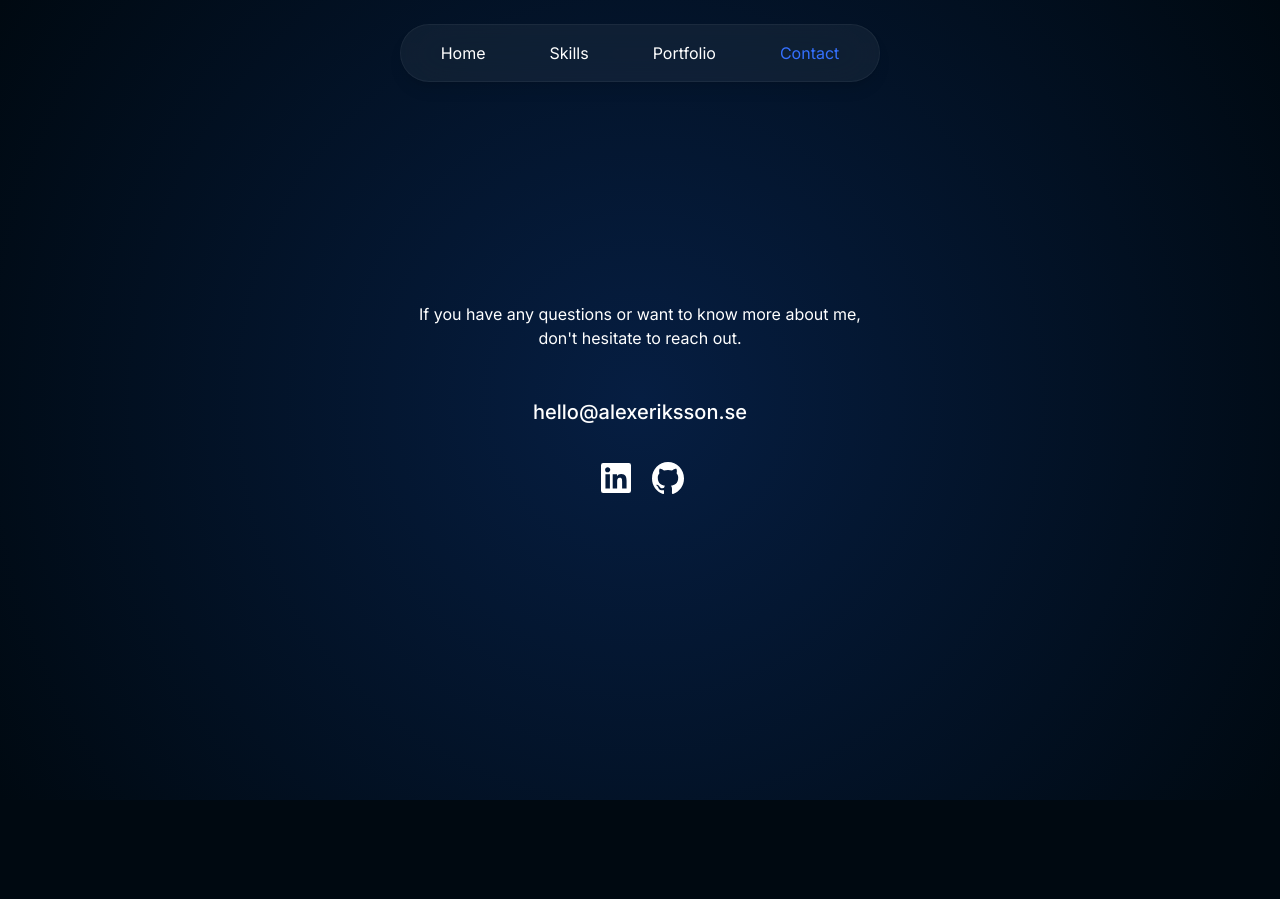
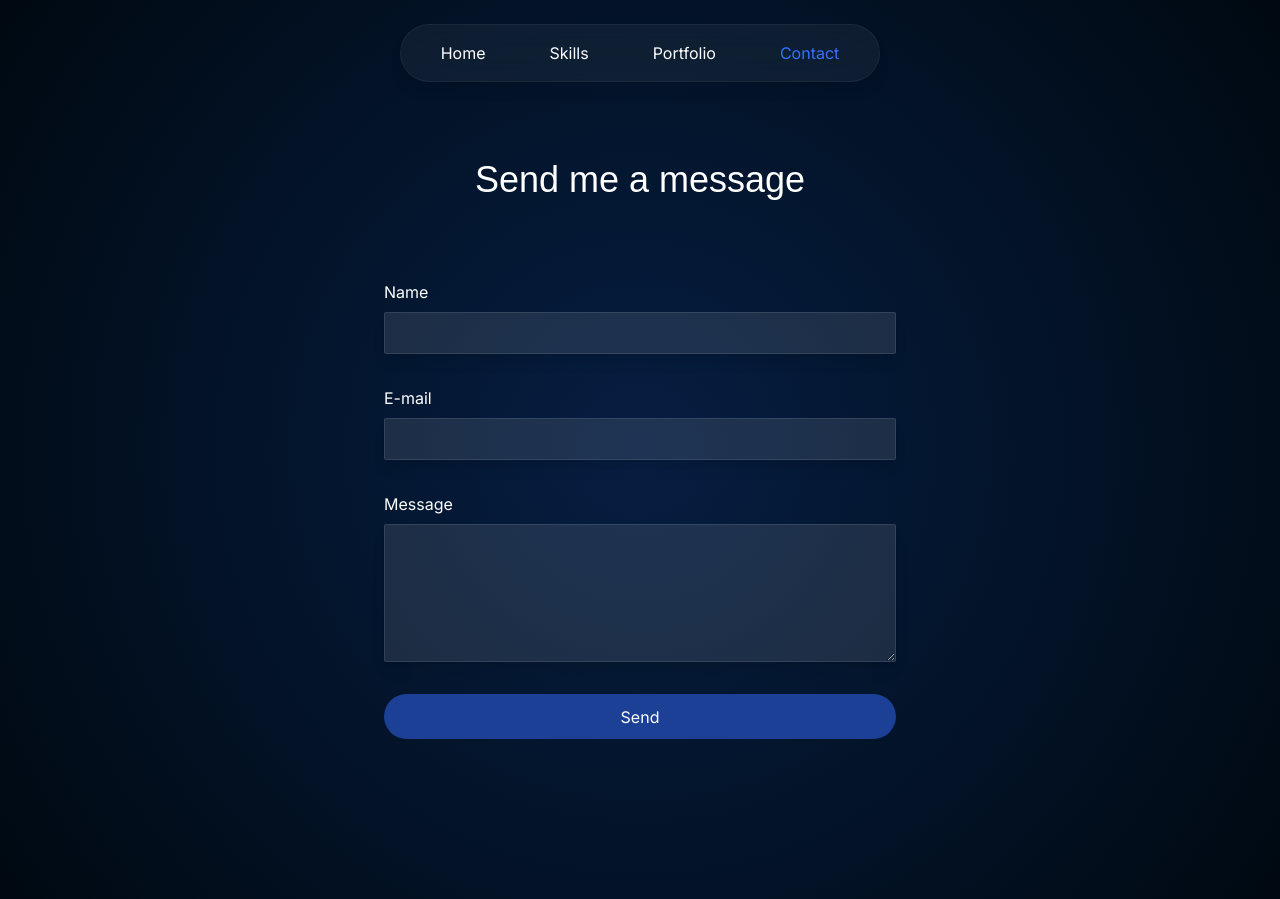
Before and after one commit to alexanderiksson/Portfolio, a React (Vite) app: page /contact in a window 1280 px wide. Before the commit the page ends 800 px from the top, so only its background shows below. Built offline with nearby package versions, Linux system fonts and the light colour scheme; no server answers; a web font is replaced by a local one.

Commit message:
Added contact form

```diff
--- /dev/null
+++ b/src/components/ContactForm.jsx
@@ -0,0 +1,89 @@
+import React, { useState } from 'react';
+
+const ContactForm = () => {
+
+    const [alert, setAlert] = useState("")
+    const [alertStyle, setAlertStyle] = useState("")
+
+    const handleSubmit = (e) => {
+        e.preventDefault()
+
+        const form = e.target
+        const data = {
+            name: form.name.value,
+            email: form.email.value,
+            msg: form.message.value
+        }
+
+        if (!data.name || !data.email || !data.msg) {
+
+            setAlert("Please fill out all fields!")
+            setAlertStyle("bg-red-500")
+
+        } else {
+
+            const webhook = import.meta.env.VITE_ZAPIER_HOOK_URL
+
+            fetch(webhook, {
+                method: "POST",
+                body: JSON.stringify(data)
+            })
+            .then(response => {
+                if (!response.ok) {
+                    throw new Error(response.status)
+                }
+                setAlert("Your message has been sent!")
+                setAlertStyle("bg-green-500")
+                form.reset()
+            })
+            .catch(error => {
+                console.error(error)
+                setAlert("Something went wrong!")
+                setAlertStyle("bg-red-500")
+            })
+        }
+
+    }
+
+    return(
+        <form className="w-full max-w-lg flex flex-col gap-8" onSubmit={handleSubmit}>
+            <div className="flex flex-col gap-2">
+                <label htmlFor="name">Name</label>
+                <input
+                    className="p-2 rounded-sm bg-white bg-opacity-10 border border-white border-opacity-10 shadow-lg"
+                    type="text"
+                    id="name"
+                    name="name"
+                    required
+                />
+            </div>
+            <div className="flex flex-col gap-2">
+                <label htmlFor="email">E-mail</label>
+                <input
+                    className="p-2 rounded-sm bg-white bg-opacity-10 border border-white border-opacity-10 shadow-lg"
+                    type="email"
+                    id="email"
+                    name="email"
+                    required
+                />
+            </div>
+            <div className="flex flex-col gap-2">
+                <label htmlFor="message">Message</label>
+                <textarea
+                    className="p-2 rounded-sm bg-white bg-opacity-10 border border-white border-opacity-10 shadow-lg"
+                    name="message"
+                    id="message"
+                    rows="5"
+                    required
+                ></textarea>
+            </div>
+
+            {alert && <p className={`${alertStyle} w-full p-2 bg-opacity-30 backdrop-blur-lg rounded-sm text-center`}>{alert}</p>}
+
+            <button className="button">Send</button>
+
+        </form>
+    )
+}
+
+export default ContactForm
--- a/src/pages/Contact.jsx
+++ b/src/pages/Contact.jsx
@@ -2,6 +2,7 @@ import React from 'react'
 import { Helmet } from 'react-helmet-async'
 import GithubIcon from '../assets/img/github.svg'
 import LinkedinIcon from '../assets/img/linkedin.svg'
+import ContactForm from '../components/ContactForm'
 
 
 export default function Contact() {
@@ -13,20 +14,11 @@ export default function Contact() {
 
             <div className="content">
                 <section className="w-full flex flex-col justify-center items-center">
-                    <p className="max-w-md text-center mb-12">If you have any questions or want to know more about me, don't hesitate to reach out.</p>
-                    <div className="flex flex-col gap-8">
-                        <div className="flex items-center gap-4">
-                            <a className="text-white font-medium text-xl" href="mailto:hello@alexeriksson.se">hello@alexeriksson.se</a>
-                        </div>
-                        <div className="flex justify-center items-center gap-4">
-                            <a className="text-white" href="https://www.linkedin.com/in/alexander-eriksson-302bb8237/" aria-label="Visit my LinkedIn profile">
-                                <img src={LinkedinIcon} alt="LinkedIn Profile" width="40px"/>
-                            </a>
-                            <a className="text-white" href="https://github.com/alexanderiksson" aria-label="Visit my GitHub profile">
-                                <img src={GithubIcon} alt="GitHub Profile" width="32px"/>
-                            </a>
-                        </div>
-                    </div>
+
+                    <h1 className="text-4xl mb-20">Send me a message</h1>
+
+                    <ContactForm />
+
                 </section>
             </div>
         </React.Fragment>
```
